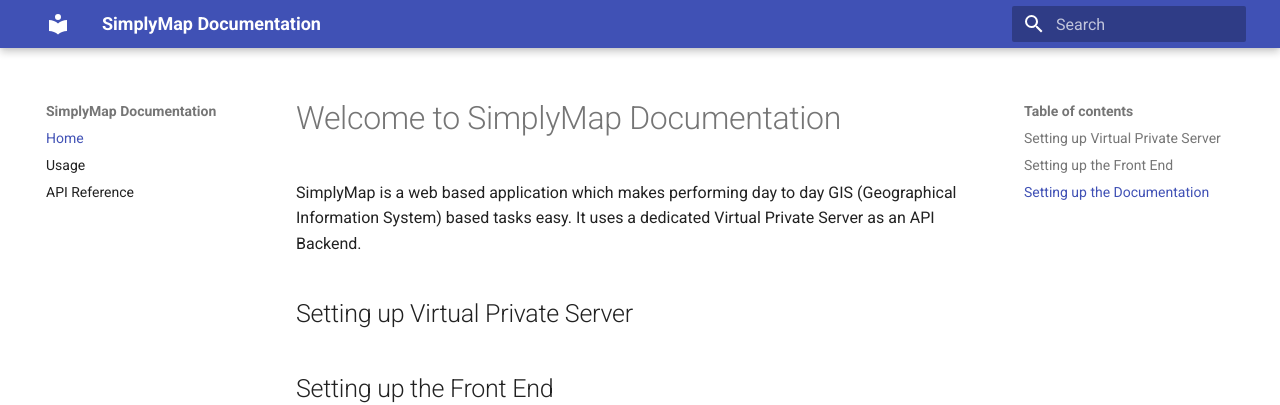
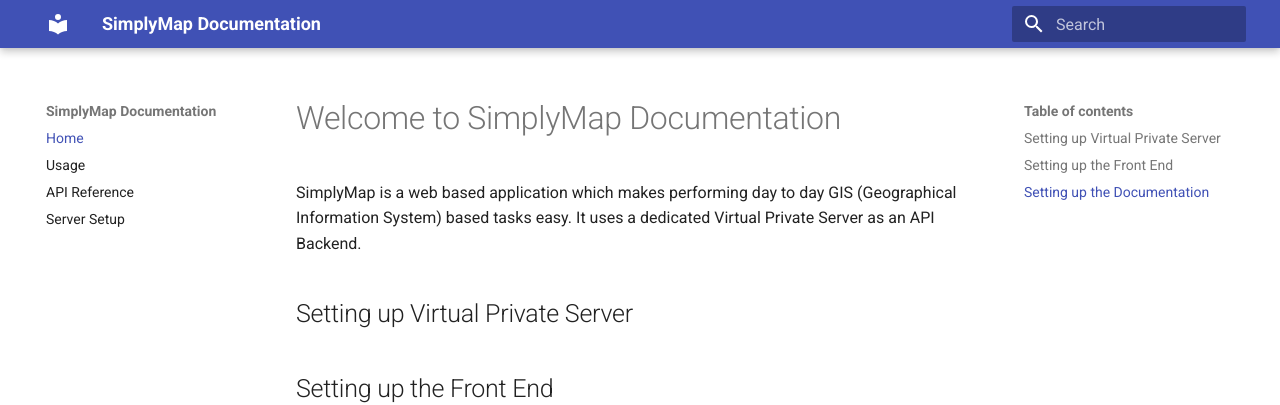
Before and after one commit to amritanshusingh/SimplyMap, an MkDocs documentation site: the page built from docs/index.md, in a window 1280 px wide. Shown: the top 405 px of the page. Built offline with MkDocs 1.6.1 and Material for MkDocs 9.7.7, drawn with Linux system fonts in a browser that asks for light colours.

Commit message:
Added server.md file and nav to contain instructions on setting up t2.micro amazon aws server

```diff
--- a/mkdocs.yml
+++ b/mkdocs.yml
@@ -9,6 +9,7 @@
     - Home: index.md
     - Usage: usage.md
     - API Reference: api.md
+    - Server Setup: server.md  # Added link to server.md
 plugins:
   - search
 markdown_extensions:
```
Also changed, not shown: docs/server.md (added).
